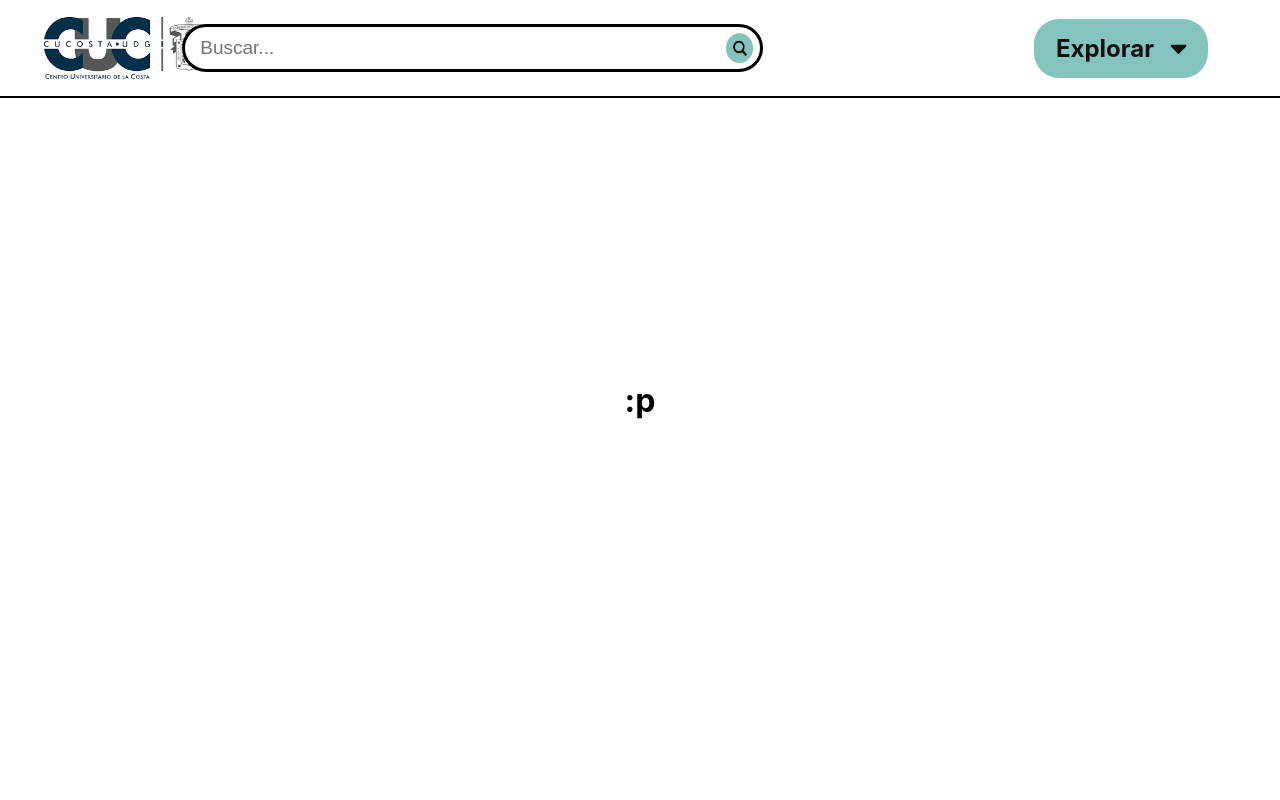
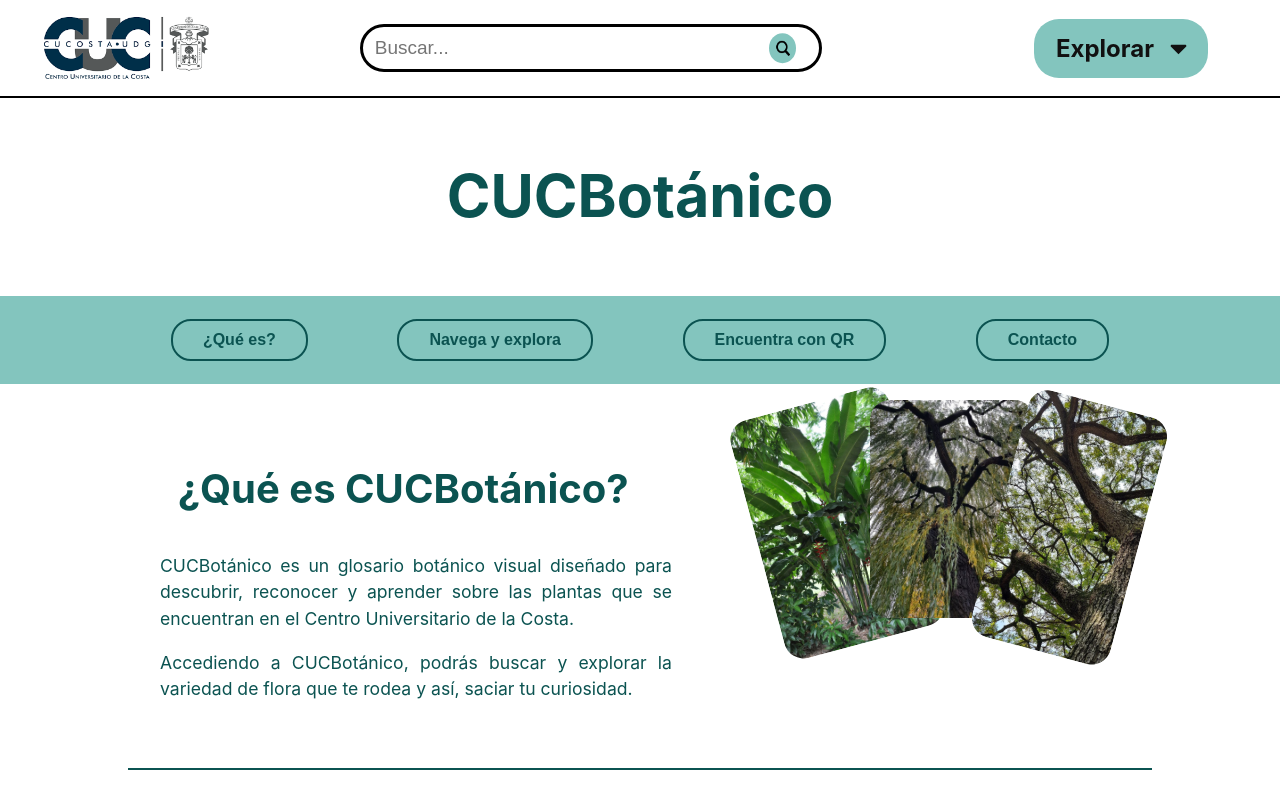
Before and after one commit to ximenaDiazV/CUCosta-QR, a React (Create React App) app: page /acerca in a window 1280 px wide. Shown: the top 800 px of the page. Built offline with nearby package versions, Linux system fonts and the light colour scheme.

Commit message:
Avance en la página Acerca.
Se comenzó con la implementación y desarrollo de lo que será la pantalla o página de Acerca, principalmente se comenzó a estructurar, trabajando en el archivo Acerca.js, además se corrigió ciertos detalles del archivo NavBar_index.js y NavBar_Elements.js

```diff
--- a/src/components/index/NavBar_Elements.js
+++ b/src/components/index/NavBar_Elements.js
@@ -12,7 +12,7 @@
     justify-content: space-between;
     padding: 0.5rem;
     z-index: 100;
-    margin-top: 0px;
+    top: 0px;
     align-items: center;
     border-bottom: 2px solid black; /* Línea diferenciadora de NavBar */
     position: fixed;
@@ -157,7 +157,7 @@
 
 export const SearchIcon = styled.div`
     position: absolute;
-    right: 10px;
+    left: 32vw;
     top: 50%;
     transform: translateY(-50%);
     color: #111;
@@ -178,14 +178,14 @@
 `;
 
 export const SearchBar = styled.input`
-    width: 500px;
+    min-width: 30vw;
     height: 40px;
     border: 3px solid black;
     border-radius: 30px;
-    padding-left: 15px;
+    padding-left: 12px;
     padding-right: 60px;
     font-size: 19px;
-    margin-left: -300px;
+    margin-right: 5vw;
 
     @media (max-width: 1000px) {
         width: 100%;
--- a/src/components/index/NavBar_index.js
+++ b/src/components/index/NavBar_index.js
@@ -218,7 +218,7 @@
                                 fontSize: 16,
                                 marginBottom: "1px",
                                 marginLeft: "2.2vw",
-                                marginTop: "4vh",
+                                marginTop: "2vh",
 
                             }}>
                             Correo electrónico:
--- a/src/pages/Acerca.js
+++ b/src/pages/Acerca.js
@@ -1,22 +1,316 @@
-//Acerca de la pagina.
+// Acerca.js
+import React, { useState, useEffect, useRef } from 'react';
+import styled from 'styled-components';
 
-import React from "react";
+const ContenedorPrincipal = styled.div`
+  display: flex;
+  flex-direction: column;
+  align-items: center;
+  background-color: #FFFFFF;
+  max-height: 100%;
+  overflow: hidden;
+  scroll-snap-type: y mandatory;
+  overflow-y: scroll;
+  position: relative;
+  z-index: 0;               /* Asegura que el contenedor esté detrás del navbar */
+  scrollbar-width: none;    /* Oculta el scrollbar en Firefox */
+  &::-webkit-scrollbar {    /* Oculta el scrollbar en WebKit (Chrome, Safari, Edge) */
+    display: none;
+  }
+  -ms-overflow-style: none; /* Oculta el scrollbar en Internet Explorer */
+
+`;
+
+const MenuContainer = styled.div`
+  width: 100%;
+  background-color: #83C5BE;
+  height: 11vh;
+  display: flex;
+  justify-content: center;
+  align-items: center;
+  gap: 5.6rem;
+  position: sticky;
+  margin-top: 17px;
+  z-index: 100;
+  transition: top 0.3s ease;
+`;
+
+//CONTENEDOR PARA LAS IMAGENES.
+const ImageContainer = styled.div`
+  display: flex;
+  justify-content: center;
+  align-items: center;
+  width: 100%;
+  max-width: 80vw; /* Ajusta el ancho máximo según sea necesario */
+  margin-top: 5vh;
+  position: relative;
+`;
+
+const Image = styled.img`
+  position: absolute;
+  top: ${(props) => props.top}vh;
+  bottom: ${(props) => props.bottom}vh;
+  left: ${(props) => props.left}vw;
+  width: ${(props) => props.width}vw;
+  height: ${(props) => props.height}vh;
+  border-radius: ${(props) => props.borderradius}px;
+  box-shadow: ${(props) => props.boxShadow};
+  z-index: ${(props) => props.zIndex};
+  transform: rotate(${(props) => props.rotation}deg);
+  transition: transform 0.3s ease; /* Agregamos una transición */
+  cursor: pointer;
+
+  z-index: ${(props) => (props.zoomed ? 10 : 1)}; /* Z-index más alto si está ampliada */
+
+  &:hover {
+    transform: scale(1.1); /* Efecto de zoom al pasar el mouse */
+    z-index: 10; /* Asegura que la imagen ampliada esté en primer plano */
+  }
+
+  @media (max-width: 768px) {
+    top: ${(props) => props.top * 1.5}vh;
+    left: ${(props) => props.left * 1.5}vw;
+    right: ${(props) => props.right * 1.5}vw;
+    width: ${(props) => props.width * 1.5}vw;
+    height: ${(props) => props.height * 1.5}vh;
+    bottom: ${(props) => props.bottom * 1.5}vh;
+  }
+`;
+
+const Button = styled.button`
+  color: ${(props) => (props.active ? '#FFFFFF' : '#0B5351')};
+  background-color: ${(props) => (props.active ? '#0B5351' : 'transparent')};
+  border: 2px solid ${(props) => (props.active ? 'none' : '#0B5351')};
+  font-weight: bold;
+  padding: 10px 30px;
+  border-radius: 20px;
+  font-size: 1rem;
+  cursor: pointer;
+
+  &:hover {
+    background: transparent;
+    color: #ffffff;
+    border: 2px solid #FFFFFF;
+  }
+`;
+
+const Titulo = styled.h1`
+  font-size: 3.7rem;
+  margin-bottom: 6vh;
+  margin-top: 20vh;
+  color: #0B5351;
+`;
+
+const SubTitulo = styled.h1`
+  font-size: 2.5rem;
+  margin-bottom: 5vh;
+  margin-top: 10vh;
+  color: #0B5351;
+  margin-right: 37vw;
+`;
+
+const Descripcion = styled.p`
+  line-height: 1.5;
+  font-size: 1.1rem;
+  margin-top: 0vh;
+  color: #0B5351;
+  text-align: justify;
+  margin-right: 35vw;
+  max-width: 40vw;
+  padding: 0 20px;
+
+`;
+
+const Descripcion2 = styled.p`
+  line-height: 1.5;
+  font-size: 1.1rem;
+  margin-top: 0vh;
+  color: #0B5351;
+  text-align: justify;
+  margin-right: 35vw;
+  max-width: 40vw;
+  padding: 0 20px;
+`;
+
+const Separador = styled.hr`
+  width: 80%;
+  border: none;
+  border-top: 2px solid #0b5351;
+  margin-top: 1vh;
+`;
+
 
 const Acerca = () => {
-    return (
-        <div
-            style={{
-                display: "flex",
-                justifyContent: "center",
-                alignItems: "center",
-                height: "100vh",
-            }}
+  const [activeSection, setActiveSection] = useState(null);
+  const [menuFixed, setMenuFixed] = useState(false);
+  const menuRef = useRef(null);
+
+  const handleScroll = () => {
+    const scrollPosition = window.scrollY;
+    const menuTop = menuRef.current.offsetTop;
+
+    if (scrollPosition >= menuTop) {
+      setMenuFixed(true);
+    } else {
+      setMenuFixed(false);
+    }
+
+    const sections = document.querySelectorAll('.section');
+    let currentSection = null;
+
+    sections.forEach((section) => {
+      const sectionTop = section.offsetTop - 100; // Ajustar según necesidades de offset
+      if (scrollPosition >= sectionTop) {
+        currentSection = section.id;
+      }
+    });
+
+    setActiveSection(currentSection);
+  };
+
+  useEffect(() => {
+    window.addEventListener('scroll', handleScroll);
+    return () => window.removeEventListener('scroll', handleScroll);
+  }, []);
+
+  // Función para manejar el clic en los botones del menú
+  const scrollToSection = (sectionId) => {
+    const section = document.getElementById(sectionId);
+    if (section) {
+      window.scrollTo({
+        top: section.offsetTop,
+        behavior: 'smooth',
+      });
+    }
+  };
+
+  return (
+    <ContenedorPrincipal>
+      <Titulo>CUCBotánico</Titulo>
+      <MenuContainer ref={menuRef}
+        style={{
+          position: menuFixed ? 'fixed' : 'relative',
+          top: menuFixed ? '80px' : 'auto',
+          margintop: menuFixed ? '90px' : '10vh',
+        }}
+      >
+        <Button
+          active={activeSection === 'seccion1'}
+          onClick={() => scrollToSection('seccion1')}
         >
-            <h1>
-                :p
-            </h1>
-        </div>
-    );
+          ¿Qué es?
+        </Button>
+        <Button
+          active={activeSection === 'seccion2'}
+          onClick={() => scrollToSection('seccion2')}
+        >
+          Navega y explora
+        </Button>
+        <Button
+          active={activeSection === 'seccion3'}
+          onClick={() => scrollToSection('seccion3')}
+        >
+          Encuentra con QR
+        </Button>
+        <Button
+          active={activeSection === 'seccion4'}
+          onClick={() => scrollToSection('seccion4')}
+        >
+          Contacto
+        </Button>
+      </MenuContainer>
+      <SubTitulo
+        id="seccion1"
+        className="section"
+      >
+        ¿Qué es CUCBotánico?
+      </SubTitulo>
+      <Descripcion
+      className="section"
+        id="seccion1"
+      >
+        CUCBotánico es un glosario botánico visual diseñado para descubrir, reconocer y aprender sobre las plantas que se encuentran en el Centro Universitario de la Costa.
+      </Descripcion>
+      <Descripcion2
+        className="section"
+        id="seccion1"
+      >
+        Accediendo a CUCBotánico, podrás buscar y explorar la variedad de flora que te rodea y así, saciar tu curiosidad.
+      </Descripcion2>
+      <ImageContainer>
+        <Image
+          src="/plant2.jpg"
+          alt="Imagen 1"
+          width="16%"
+          height="auto"
+          margintop="10vh"
+          borderradius={20}
+          top={-45}
+          left={49}
+          rotation="-15"
+        />
+        <Image
+          src="/sauceLloron.jpg"
+          alt="Imagen 2"
+          width="16%"
+          height="auto"
+          borderradius={20}
+          top={-45}
+          left={58}
+        />
+        <Image
+          src="/plant1.jpg"
+          alt="Imagen 3"
+          width="14%"
+          height="auto"
+          borderradius={20}
+          top={-45}
+          left={68}
+          rotation="15"
+        />
+      </ImageContainer>
+      <Separador />
+      <SubTitulo
+        id="seccion2"
+        className="section"
+      >
+        Navega y explora
+      </SubTitulo>
+      <Descripcion
+        id="seccion2"
+        className="section"
+      >
+        jfjfd
+      </Descripcion>
+      <Separador />
+      <SubTitulo
+        id="seccion3"
+        className="section"
+      >
+        Encuentra con QR
+      </SubTitulo>
+      <Descripcion
+        id="seccion3"
+        className="section"
+      >
+        jfjfd
+      </Descripcion>
+      <Separador />
+      <SubTitulo
+        id="seccion4"
+        className="section"
+      >
+        Contacto
+      </SubTitulo>
+      <Descripcion
+        id="seccion4"
+        className="section"
+      >
+        jfjfd
+      </Descripcion>
+    </ContenedorPrincipal>
+  );
 };
 
+
 export default Acerca;
```
Also changed, not shown: 1 other file (tests, documents, lock files or other folders).
